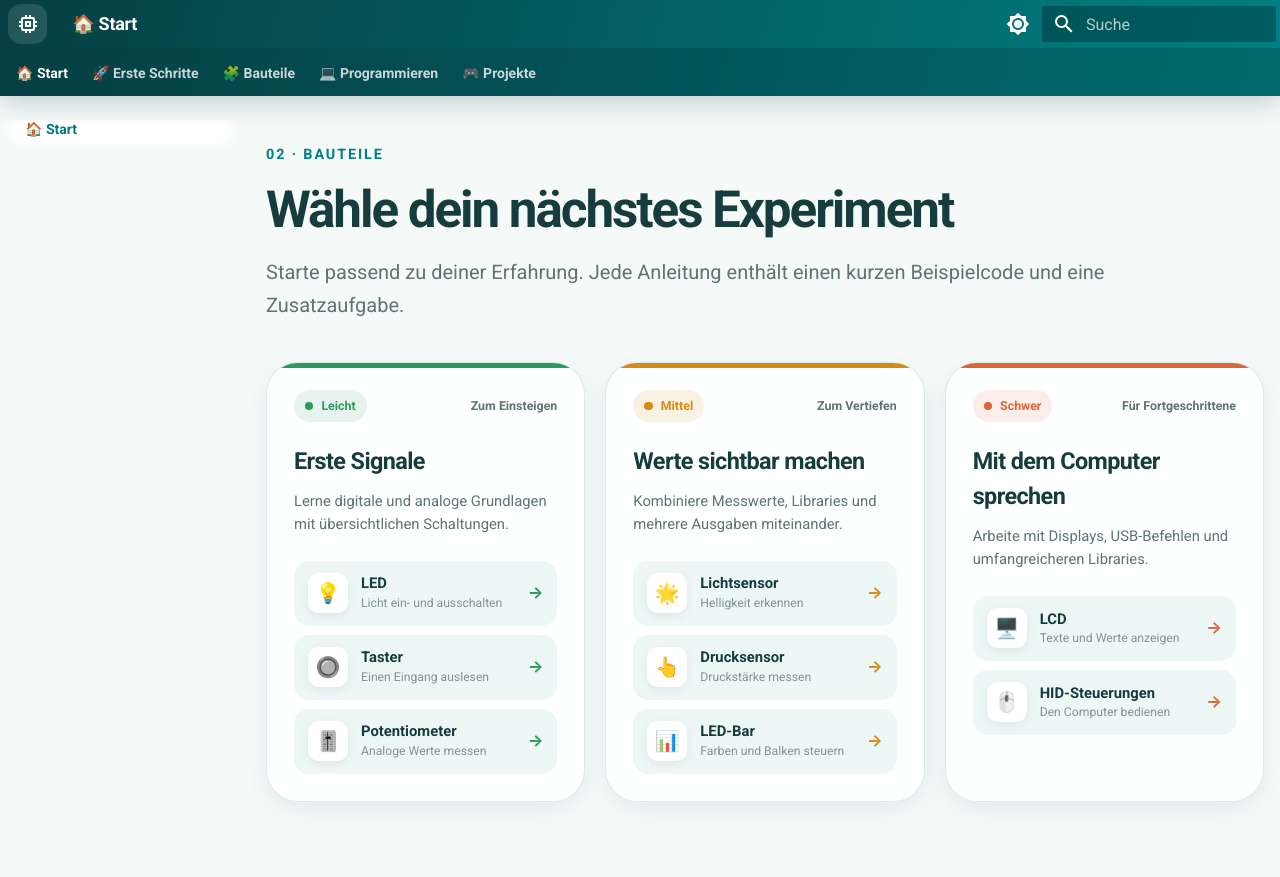
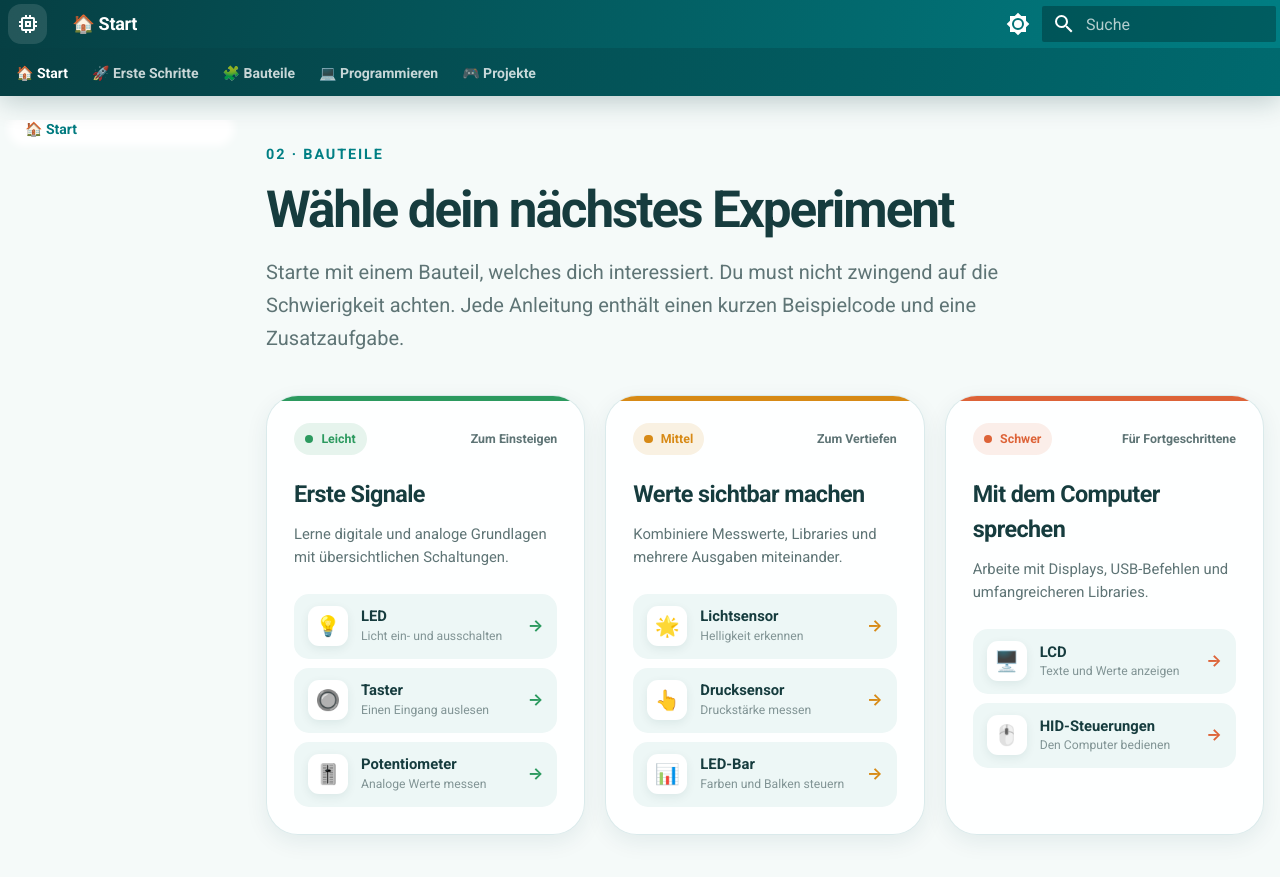
Before and after one commit to reflxlab/HID-Manual, an MkDocs documentation site: the page built from docs/index.md, in a window 1280 px wide and 900 px high, scrolled down 2048 px. Shown: the top 877 px of the window. Built offline with MkDocs 1.6.1 and Material for MkDocs 9.7.7, drawn with Linux system fonts in a browser that asks for light colours.

Commit message:
Small Content Change

```diff
--- a/docs/index.md
+++ b/docs/index.md
@@ -113,7 +113,7 @@ hide:
     <header class="home-section__header">
       <p class="home-section__number">02 · Bauteile</p>
       <h2 id="bauteile-title">Wähle dein nächstes Experiment</h2>
-      <p>Starte passend zu deiner Erfahrung. Jede Anleitung enthält einen kurzen Beispielcode und eine Zusatzaufgabe.</p>
+      <p>Starte mit einem Bauteil, welches dich interessiert. Du must nicht zwingend auf die Schwierigkeit achten. Jede Anleitung enthält einen kurzen Beispielcode und eine Zusatzaufgabe.</p>
     </header>
 
     <div class="difficulty-grid">
```
